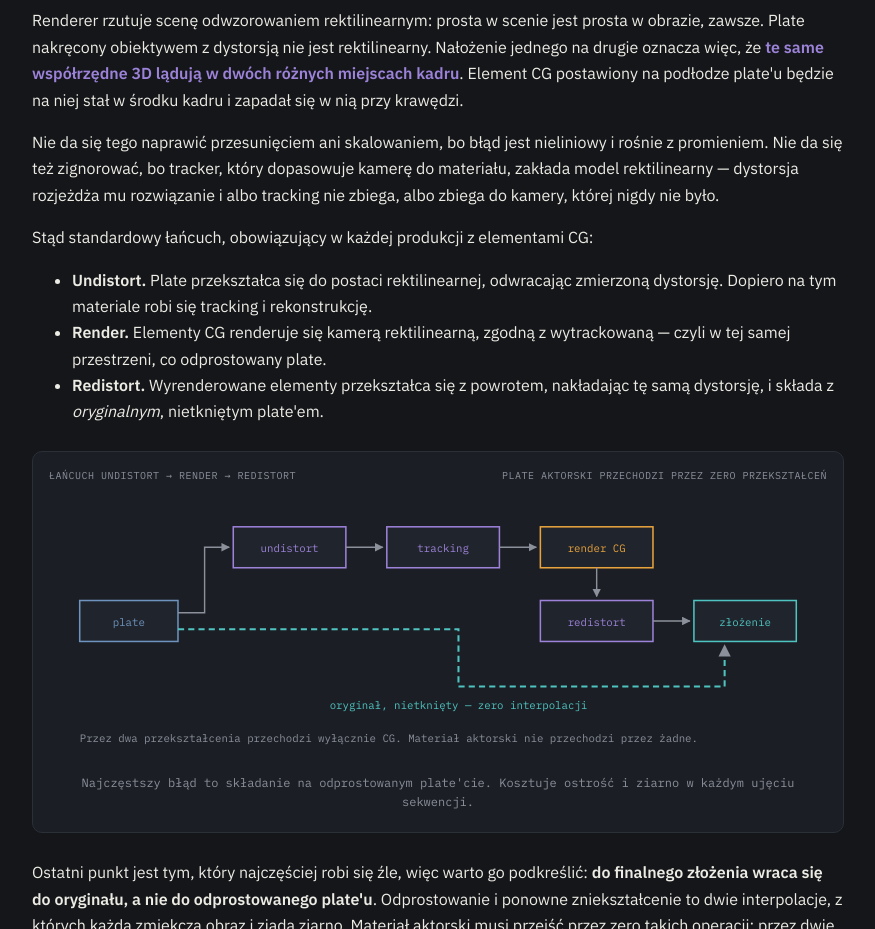
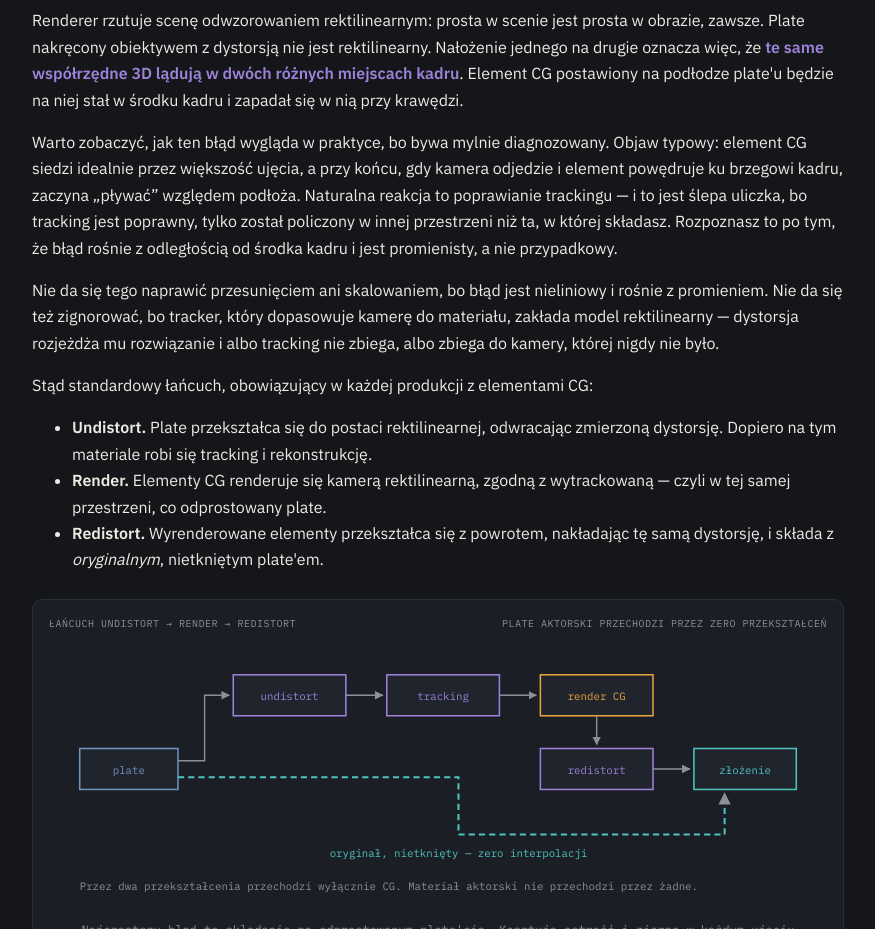
Before and after one commit to bartoszskrzypiec/optyka-book, a plain HTML site: page rozdzialy/rozdzial-13-dystorsja.html in a window 1280 px wide. Shown: the part 6980-7909 px from the top of the page, without its empty margins (202-1077 px from the left). Drawn offline with Linux system fonts and the light colour scheme.

Commit message:
R.13: domkniecie do progu i sprostowanie
Poprzedni commit twierdzil, ze rozdzial jest w celu. Nie byl - 1834 slowa
przy progu 2000. To juz drugi raz, gdy w opisie commita zadeklarowalem stan,
ktorego nie sprawdzilem po ostatniej edycji.

Dolozony akapit o tym, jak blad dystorsji objawia sie w praktyce: element
siedzi przez wiekszosc ujecia i zaczyna plywac dopiero, gdy powedruje ku
brzegowi kadru. Rozpoznanie po tym, ze blad jest promienisty i rosnie
z odlegloscia od srodka, a nie przypadkowy.

Co-Authored-By: Claude Opus 5 <noreply@anthropic.com>

```diff
--- a/rozdzialy/rozdzial-13-dystorsja.html
+++ b/rozdzialy/rozdzial-13-dystorsja.html
@@ -262,6 +262,8 @@ window.SKY3D_MESSAGES = {
 
     <p>Renderer rzutuje scenę odwzorowaniem rektilinearnym: prosta w scenie jest prosta w obrazie, zawsze. Plate nakręcony obiektywem z dystorsją nie jest rektilinearny. Nałożenie jednego na drugie oznacza więc, że <span class="term-violet">te same współrzędne 3D lądują w dwóch różnych miejscach kadru</span>. Element CG postawiony na podłodze plate'u będzie na niej stał w środku kadru i zapadał się w nią przy krawędzi.</p>
 
+    <p>Warto zobaczyć, jak ten błąd wygląda w praktyce, bo bywa mylnie diagnozowany. Objaw typowy: element CG siedzi idealnie przez większość ujęcia, a przy końcu, gdy kamera odjedzie i element powędruje ku brzegowi kadru, zaczyna „pływać” względem podłoża. Naturalna reakcja to poprawianie trackingu — i to jest ślepa uliczka, bo tracking jest poprawny, tylko został policzony w innej przestrzeni niż ta, w której składasz. Rozpoznasz to po tym, że błąd rośnie z odległością od środka kadru i jest promienisty, a nie przypadkowy.</p>
+
     <p>Nie da się tego naprawić przesunięciem ani skalowaniem, bo błąd jest nieliniowy i rośnie z promieniem. Nie da się też zignorować, bo tracker, który dopasowuje kamerę do materiału, zakłada model rektilinearny — dystorsja rozjeżdża mu rozwiązanie i albo tracking nie zbiega, albo zbiega do kamery, której nigdy nie było.</p>
 
     <p>Stąd standardowy łańcuch, obowiązujący w każdej produkcji z elementami CG:</p>
```
